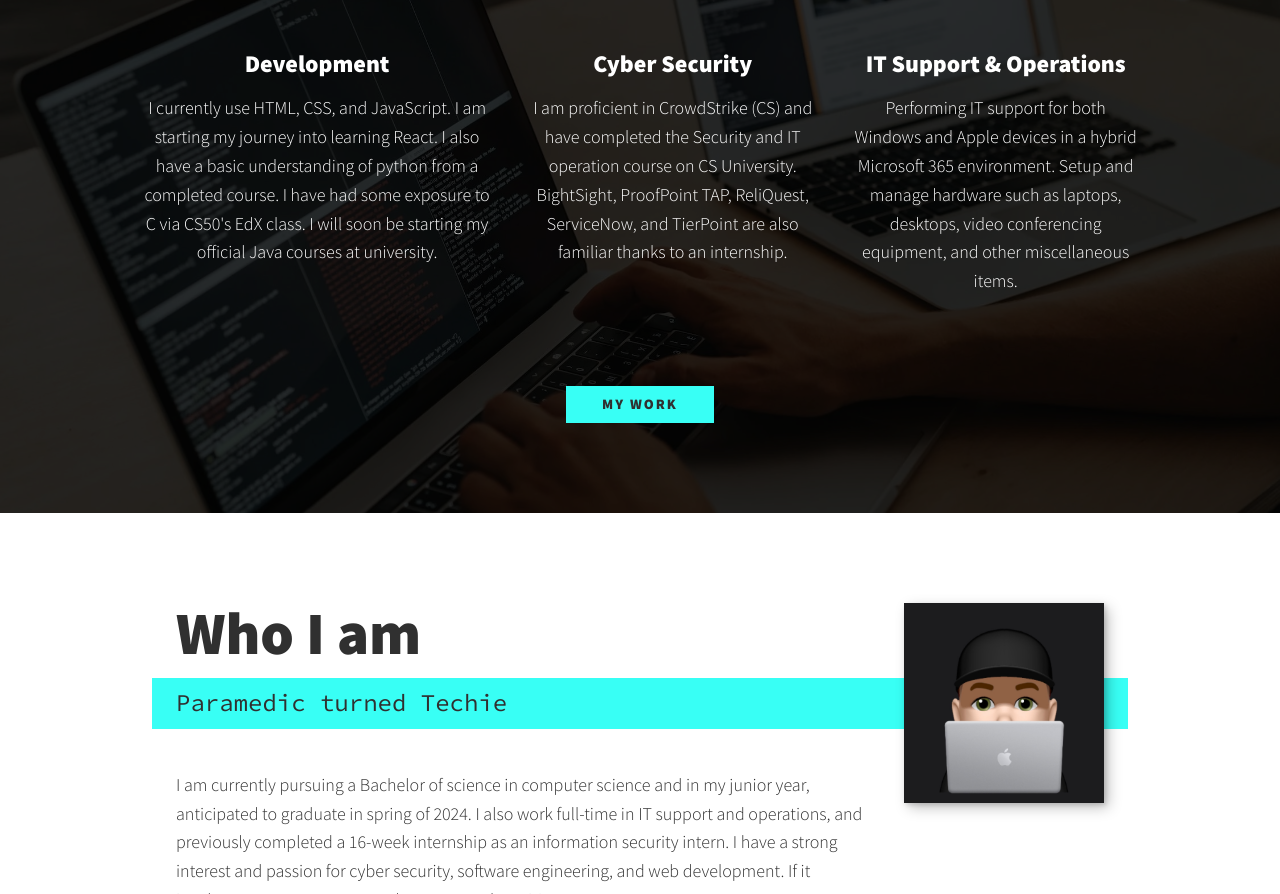
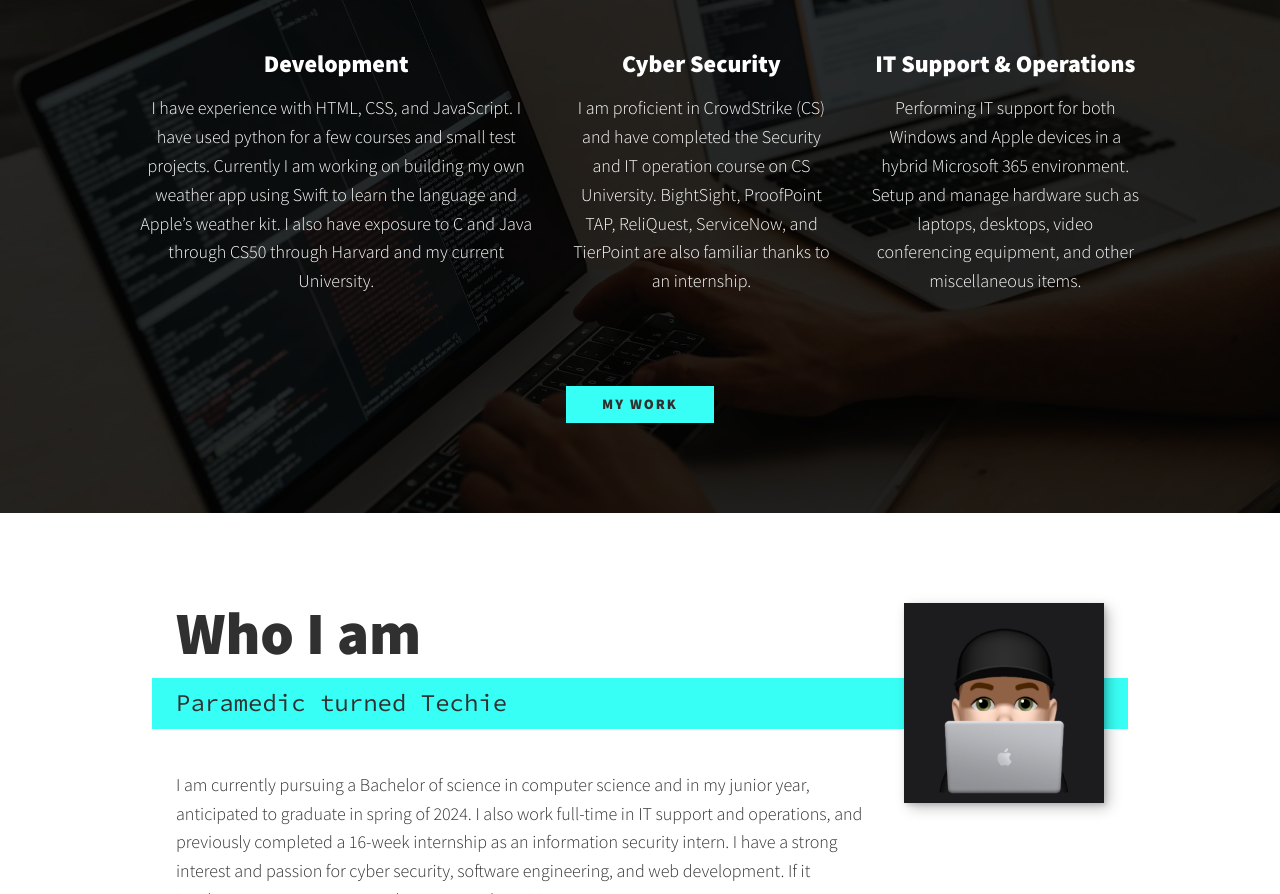
Before and after one commit to Sonicizslow/Personal-Site-Tanner-Miller, a plain HTML site: page index.html in a window 1280 px wide. Shown: the part 817-1711 px from the top of the page. Drawn offline with Linux system fonts and the light colour scheme.

Commit message:
Updated coding description

```diff
--- a/index.html
+++ b/index.html
@@ -52,7 +52,7 @@
             <div class="services">
                 <div class="service">
                     <h3>Development</h3>
-                    <p>I currently use HTML, CSS, and JavaScript. I am starting my journey into learning React. I also have a basic understanding of python from a completed course. I have had some exposure to C via CS50's EdX class. I will soon be starting my official Java courses at university. </p>
+                    <p>I have experience with HTML, CSS, and JavaScript. I have used python for a few courses and small test projects. Currently I am working on building my own weather app using Swift to learn the language and Apple’s weather kit. I also have exposure to C and Java through CS50 through Harvard and my current University.</p>
                 </div> <!-- / Service -->
 
                 <div class="service">
```
